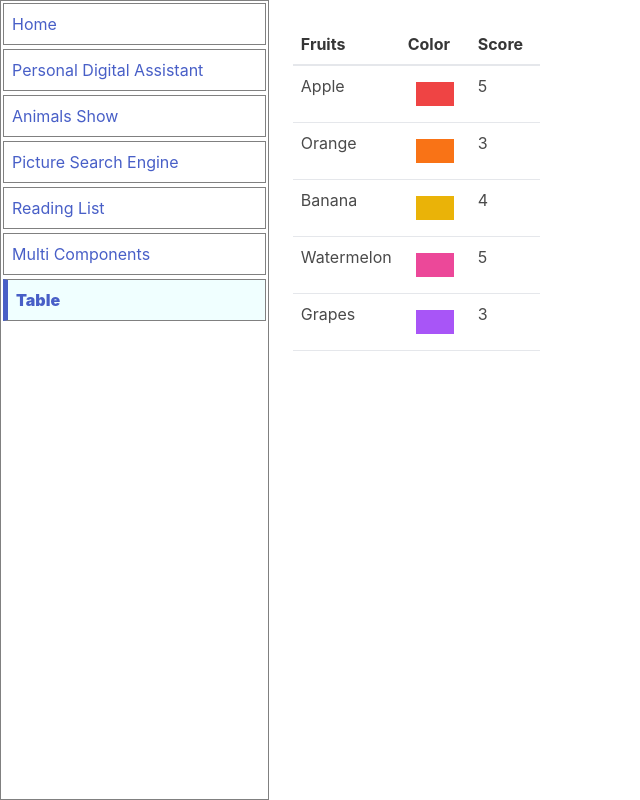
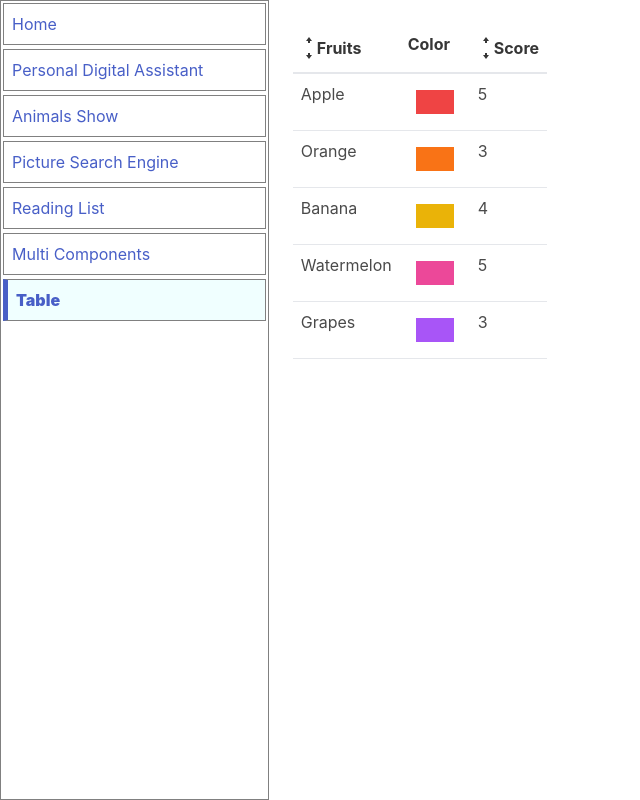
Before and after one commit to SaadiaAhmad/react-project, a React (Create React App) app: page /table in a window 1280 px wide. Shown: the whole page, without its empty margins (0-640 px from the left). Built offline with nearby package versions, Linux system fonts and the light colour scheme.

Commit message:
add icons for sorting

```diff
--- a/src/components/TableContainer/SortableTable/SortableTable.js
+++ b/src/components/TableContainer/SortableTable/SortableTable.js
@@ -1,5 +1,6 @@
 import { useState } from "react";
 import Table from "../Table/Table";
+import { GoArrowSmallUp, GoArrowSmallDown } from "react-icons/go";
 
 function SortableTable(props) {
     const [ sortOrder, setSortOrder ] = useState(null);
@@ -22,10 +23,50 @@ function SortableTable(props) {
         }
     }
 
+    const getIcons = (label) => {
+        if(label !== sortBy) {
+            return (
+                <div>
+                    <GoArrowSmallUp></GoArrowSmallUp>
+                    <GoArrowSmallDown></GoArrowSmallDown>
+                </div>
+            )
+        }
+
+        if(sortOrder === null) {
+            return (
+                <div>
+                    <GoArrowSmallUp></GoArrowSmallUp>
+                    <GoArrowSmallDown></GoArrowSmallDown>
+                </div>
+            )
+        }
+        else if(sortOrder === 'asc') {
+            return (
+                <div>
+                    <GoArrowSmallUp></GoArrowSmallUp>
+                </div>
+            )
+        }
+        else {
+            return (
+                <div>
+                    <GoArrowSmallDown></GoArrowSmallDown>
+                </div>
+            )
+        }
+    }
+
     const updatedConfig = config.map((column) => {
         if(column.sortValue) return {
             ...column,
-            header: () => <th className="p-2" onClick={() => handleHeaderClick(column.label)}>{column.label}</th>
+            header: () =>
+            <th className="p-2 cursor-pointer hover:bg-gray-100" onClick={() => handleHeaderClick(column.label)}>
+                <div className="flex items-center">
+                    {getIcons(column.label)}
+                    {column.label}
+                </div>
+            </th>
         };
         else return column;
     });
```
